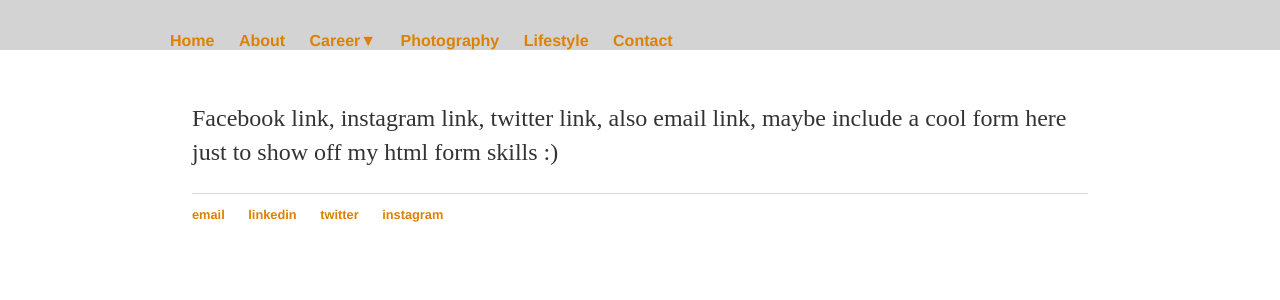
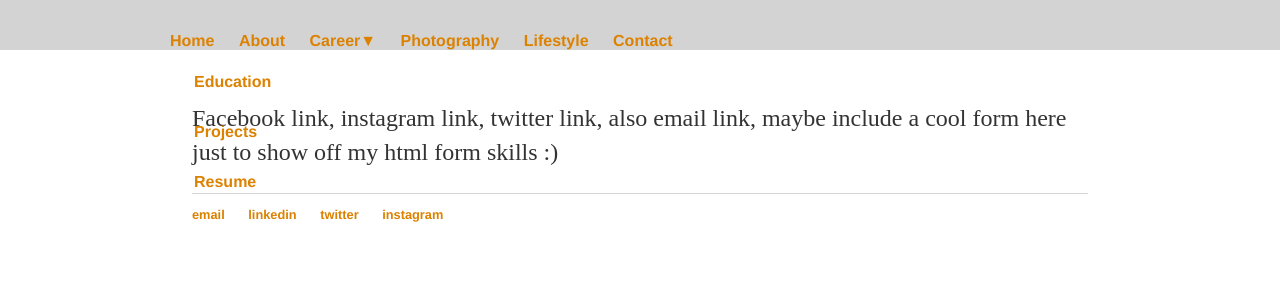
Before and after one commit to itsonlyjaz/itsonlyjaz.github.io, a Jekyll site: the page built from contact/index.html, in a window 1280 px wide. Shown: the top 300 px of the page. Built offline with Jekyll 4.4.1, drawn with Linux system fonts in a browser that asks for light colours.

Commit message:
Update main.css

```diff
--- a/css/main.css
+++ b/css/main.css
@@ -66,15 +66,6 @@ body {
 .sub-menu {
     float: left;
     width:160%;
-    padding:5px 0px;
-    position:absolute;
-    top:100%;
-    left:0px;
-    z-index:-1;
-    opacity:0;
-    transition:opacity linear 0.15s;
-    box-shadow:0px 2px 3px rgba(0,0,0,0.2);
-    background-color: lightgrey;
 }
 
 .sub-menu li {
```
